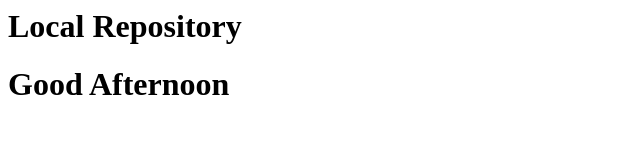
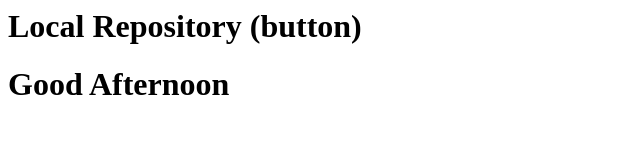
Before and after one commit to AdityaAher22/localrepo, a plain HTML site: page index.html in a window 1280 px wide. Shown: the whole page, without its empty margins (0-640 px from the left). Drawn offline with Linux system fonts and the light colour scheme.

Commit message:
Changes addes

```diff
--- a/index.html
+++ b/index.html
@@ -1,2 +1,2 @@
-<H1>Local Repository</H1>
+<H1>Local Repository (button)</H1>
 <h1>Good Afternoon</h1>
```
